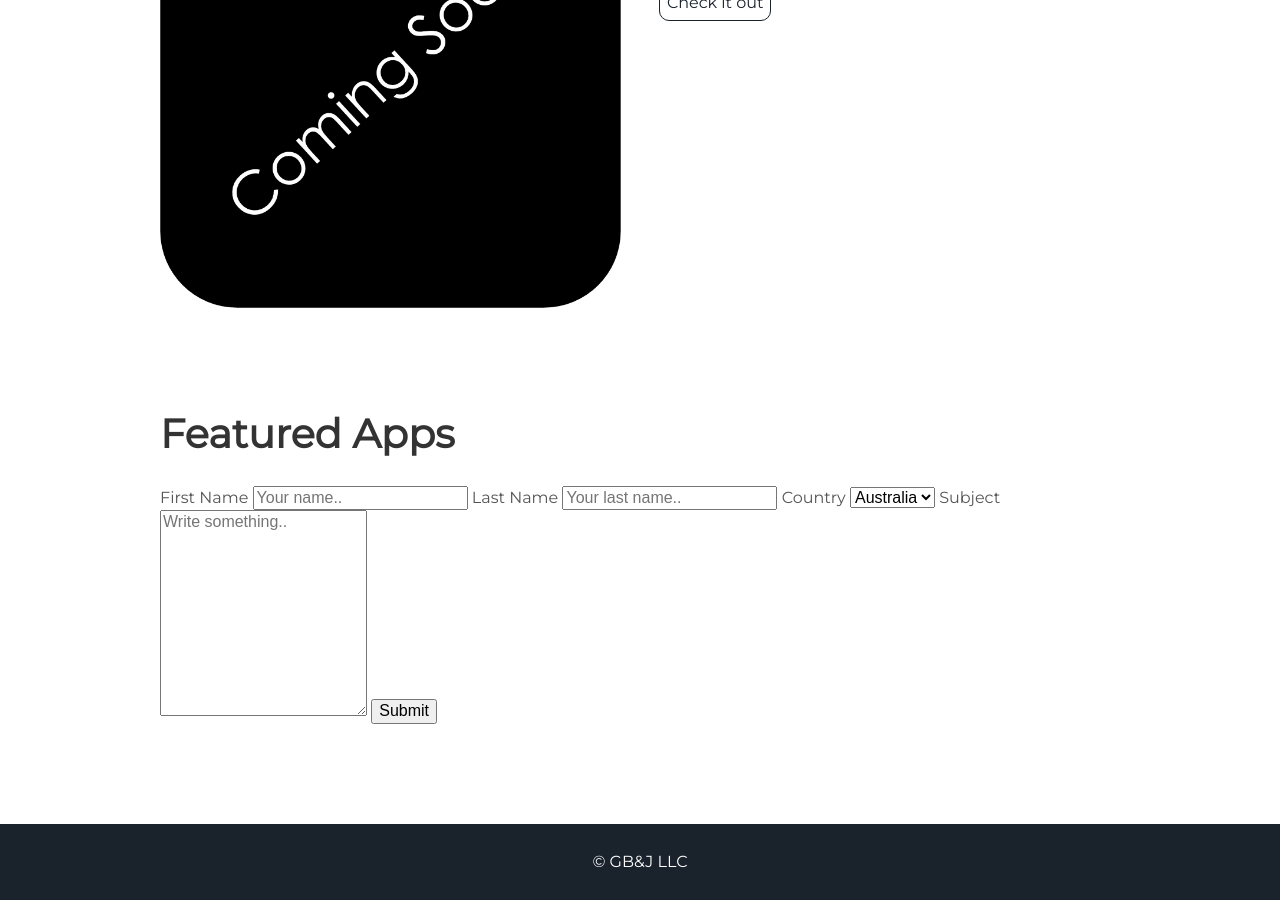
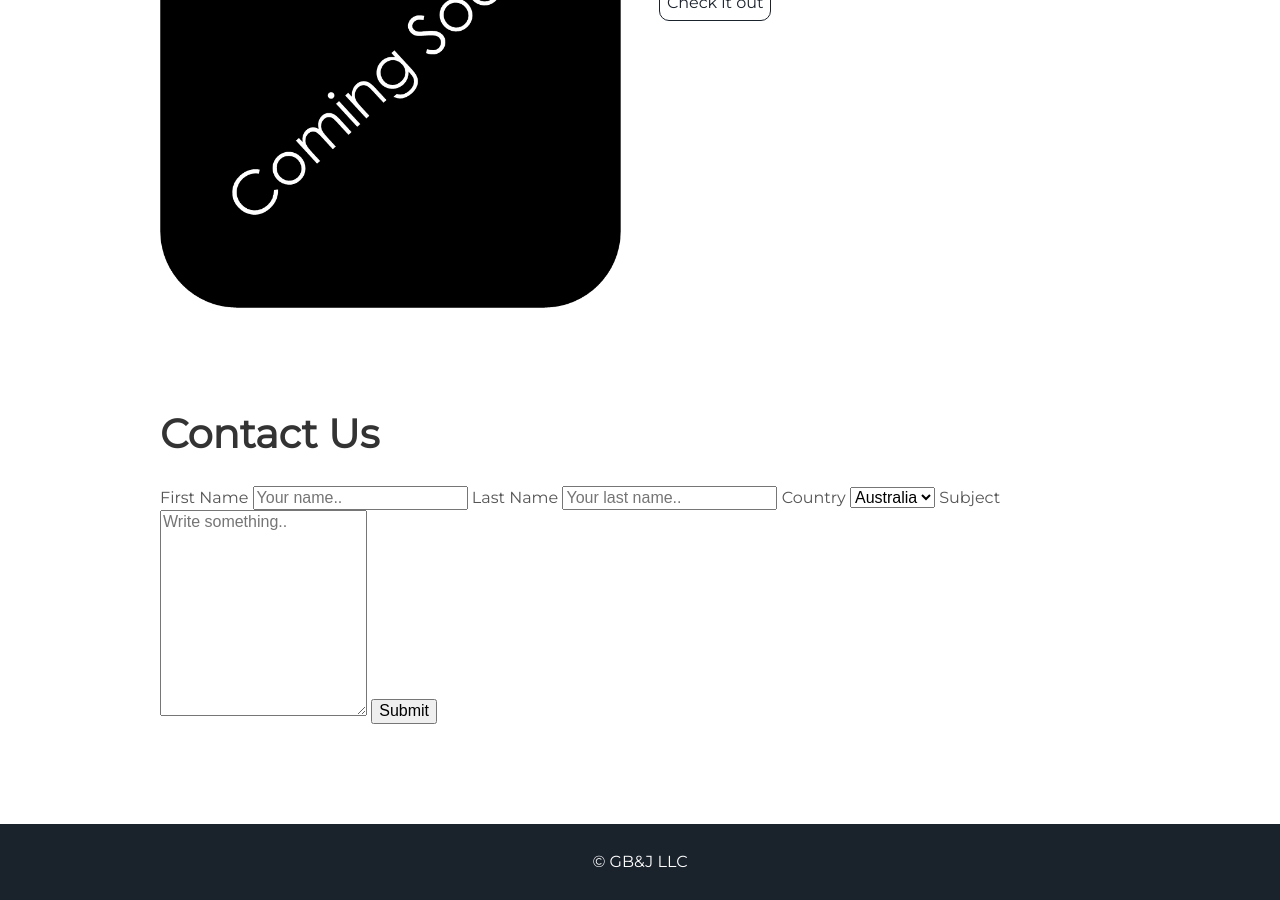
Before and after one commit to gwang123/gwang123.github.io, a Jekyll site: the page built from index.html, in a window 1280 px wide and 900 px high, scrolled down 3063 px. Built offline with Jekyll 4.4.1, drawn with Linux system fonts in a browser that asks for light colours.

Commit message:
Update projects.html

```diff
--- a/_includes/projects.html
+++ b/_includes/projects.html
@@ -29,8 +29,10 @@
 </div>
 
 <!-- Test -->
+<div class="contact-us">
+  <h1> Contact Us </h1>
+</div>
 <div class="container">
-  <h1> Featured Apps </h1>
   <form action="action_page.php">
 
     <label for="fname">First Name</label>
```
